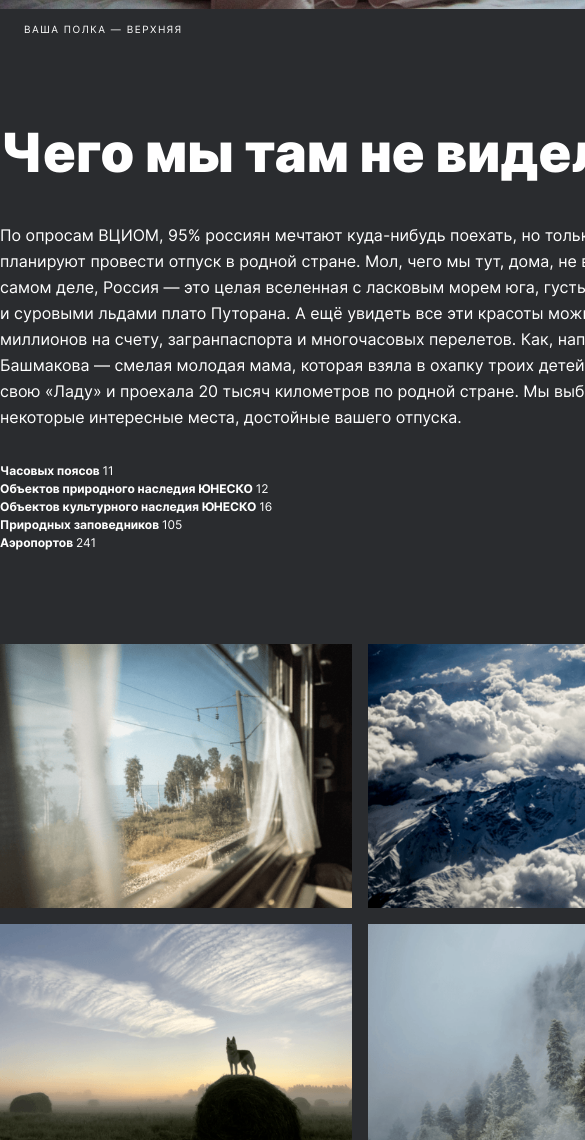
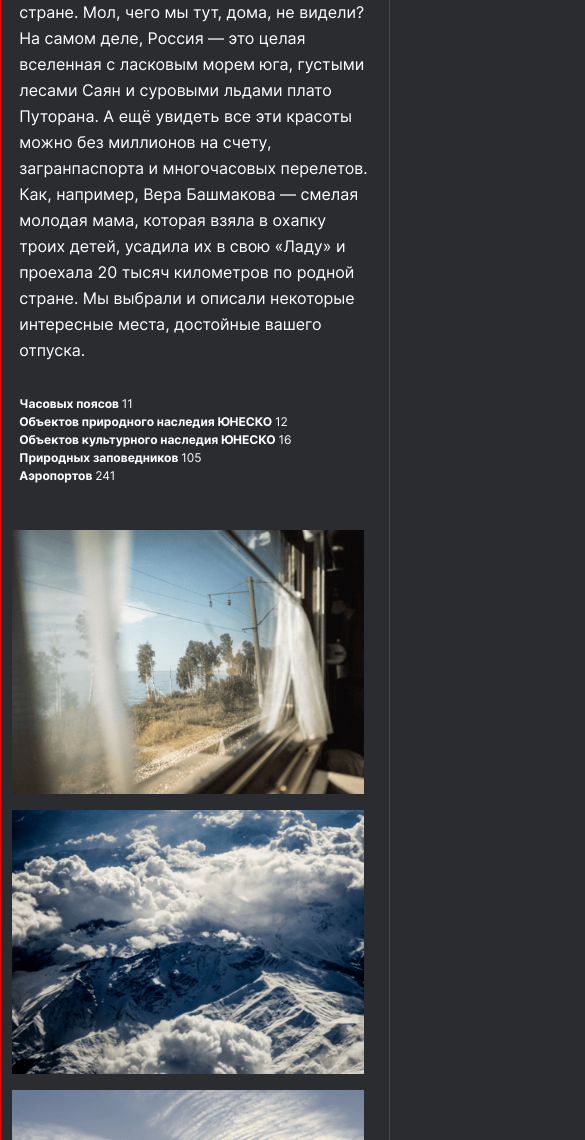
Before and after one commit to trasco006/russian-travel, a plain HTML site: page index.html in a window 390 px wide. Shown: the part 860-2000 px from the top of the page, 585 px wide, since content can reach past the window. Drawn offline with Linux system fonts and the light colour scheme.

Commit message:
резиновый вид до футера

```diff
--- a/blocks/intro/__list/intro__list.css
+++ b/blocks/intro/__list/intro__list.css
@@ -13,11 +13,11 @@
 
 @media (max-width: 768px) {
 	.intro__list {
-		max-width: 720px;
+		max-width: 100%;
 	}
 }
 
-@media (max-width: 360px) {
+@media (max-width: 320px) {
 	.intro__list{
 		width: 288px;
 		margin: 0 auto;
--- a/blocks/intro/__text/intro__text.css
+++ b/blocks/intro/__text/intro__text.css
@@ -13,11 +13,11 @@
 
 @media (max-width: 768px) {
 	.intro__text {
-		max-width: 720px;
+		max-width: 100%;
 	}
 }
 
-@media (max-width: 360px) {
+@media (max-width: 320px) {
 	.intro__text{
 		width: 288px;
 		margin: 0 auto;
--- a/blocks/intro/__title/intro__title.css
+++ b/blocks/intro/__title/intro__title.css
@@ -12,6 +12,6 @@
 
 @media (max-width: 768px) {
 	.intro__title {
-		max-width: 720px;
+		max-width: 100%;
 	}
 }
--- a/blocks/intro/intro.css
+++ b/blocks/intro/intro.css
@@ -5,31 +5,29 @@
 
 .intro {
 	padding-top: 92px;
-	max-width: 984px;
+	max-width: 76.87%;
 	margin: 0 auto;
 }
 
 
 @media (max-width: 1024px) {
 	.intro{
-		width: 690px;
+		max-width: 90.6%;
+		padding-top: 8.59vw;
 		margin: 0 auto;
-		padding-top: 88px;
 	}
 }
 
 @media (max-width: 768px) {
 	.intro{
-		width: 720px;
-		margin: 0 auto;
-		padding-top: 88px;
+		width: 93.75%;
+		padding-top: 11.45vw;
 	}
 }
 
 @media (max-width: 320px) {
 	.intro{
 		width: 288px;
-		margin: 0 auto;
 		padding-top: 64px;
 	}
 }
--- a/blocks/lead/__caption/lead__caption.css
+++ b/blocks/lead/__caption/lead__caption.css
@@ -14,7 +14,7 @@ color: #FFFFFF;
 @media (max-width: 768px) {
 	.lead__caption {
 		position: relative;
-		left: 24px;
+		left: 3.125vw;
 		width: 159px;
 	}
 }
--- a/blocks/lead/__image/lead__image.css
+++ b/blocks/lead/__image/lead__image.css
@@ -1,24 +1,18 @@
 .lead__image {
 	padding-top: 64px;
-	width: 984px;
-	height: 615px;
+	max-width: 100%;
 	margin: 0 auto;
 }
 
 @media (max-width: 1024px) {
 	.lead__image {
 		padding-top: 56px;
-		width: 928px;
-		height: 580px;
-		margin: 0 auto;
 	}
 }
 
 @media (max-width: 768px) {
-	.lead__image{
-		width: 768px;
-		height: 480px;
-		margin: 0 auto;
+	.lead__image {
+		padding-top: 7.29vw;
 	}
 }
 
--- a/blocks/lead/__subtitle/lead__subtitle.css
+++ b/blocks/lead/__subtitle/lead__subtitle.css
@@ -1,6 +1,5 @@
 .lead__subtitle {
 	max-width: 50%;
-	min-height: 72px;
 	padding-top: 32px;
 	font-family: Inter;
 	font-style: normal;
@@ -25,6 +24,7 @@
 		max-width: 83.33%;
 		font-size: 3.9vw;
 		line-height: 4.69vw;
+		padding-top: 4.16vw;
 	}
 }
 
--- a/blocks/page/page.css
+++ b/blocks/page/page.css
@@ -3,6 +3,7 @@
 	max-width: 1240px;
 	min-height: 100vh;
 	margin: 0 auto;
+	border: 1px solid red;
 }
 
 @media (max-width: 1024px) {
--- a/blocks/photo-grid/photo-grid.css
+++ b/blocks/photo-grid/photo-grid.css
@@ -2,42 +2,45 @@
 
 .photo-grid {
 	display: grid;
-	max-width: 1184px;
+	max-width: 95.48vw;
 	padding-top: 92px;
 	margin: 0 auto;
-	grid-template-columns: repeat(4, auto);
-	grid-template-rows: repeat(3, auto);
-	grid-gap: 16px;
+	grid-template-columns: repeat(auto-fit, 284px);
+	grid-template-rows: repeat(auto-fit, 213px);
+	grid-column-gap: 1.35%;
+	grid-row-gap: 2.38%;
 }
 
 
 @media (max-width: 1024px) {
 	.photo-grid {
-		width: 928px;
-		grid-template-columns: repeat(3, auto);
-		grid-template-rows: repeat(4, auto);
+		max-width: 90.625vw;
+		grid-template-columns: repeat(auto-fit, 300px);
+		grid-template-rows: repeat(auto-fit, 225px);
 		grid-row-gap: 14px;
 		grid-column-gap: 14px;
+		padding-top: 8.59vw;
 		margin: 0 auto;
 	}
 }
 
 @media (max-width: 768px) {
 	.photo-grid{
-		width: 720px;
-		grid-template-columns: repeat(2, auto);
-		grid-template-rows: repeat(6, auto);
+		max-width: 93.75vw;
+		grid-template-columns: repeat(auto-fit, 352px);
+		grid-template-rows: repeat(auto-fit, 264px);
 		grid-row-gap: 16px;
 		grid-column-gap: 16px;
+		padding-top: 11.45vw;
 		margin: 0 auto;
 	}
 }
 
 @media (max-width: 320px) {
 	.photo-grid{
-		width: 288px;
-		grid-template-columns: repeat(1, auto);
-		grid-template-rows: repeat(12, auto);
+		max-width: 288px;
+		grid-template-columns: repeat(auto-fit, 288px);
+		grid-template-rows: repeat(auto-fit, 216px);
 		grid-row-gap: 12px;
 		grid-column-gap: 12px;
 		margin: 0 auto;
```
